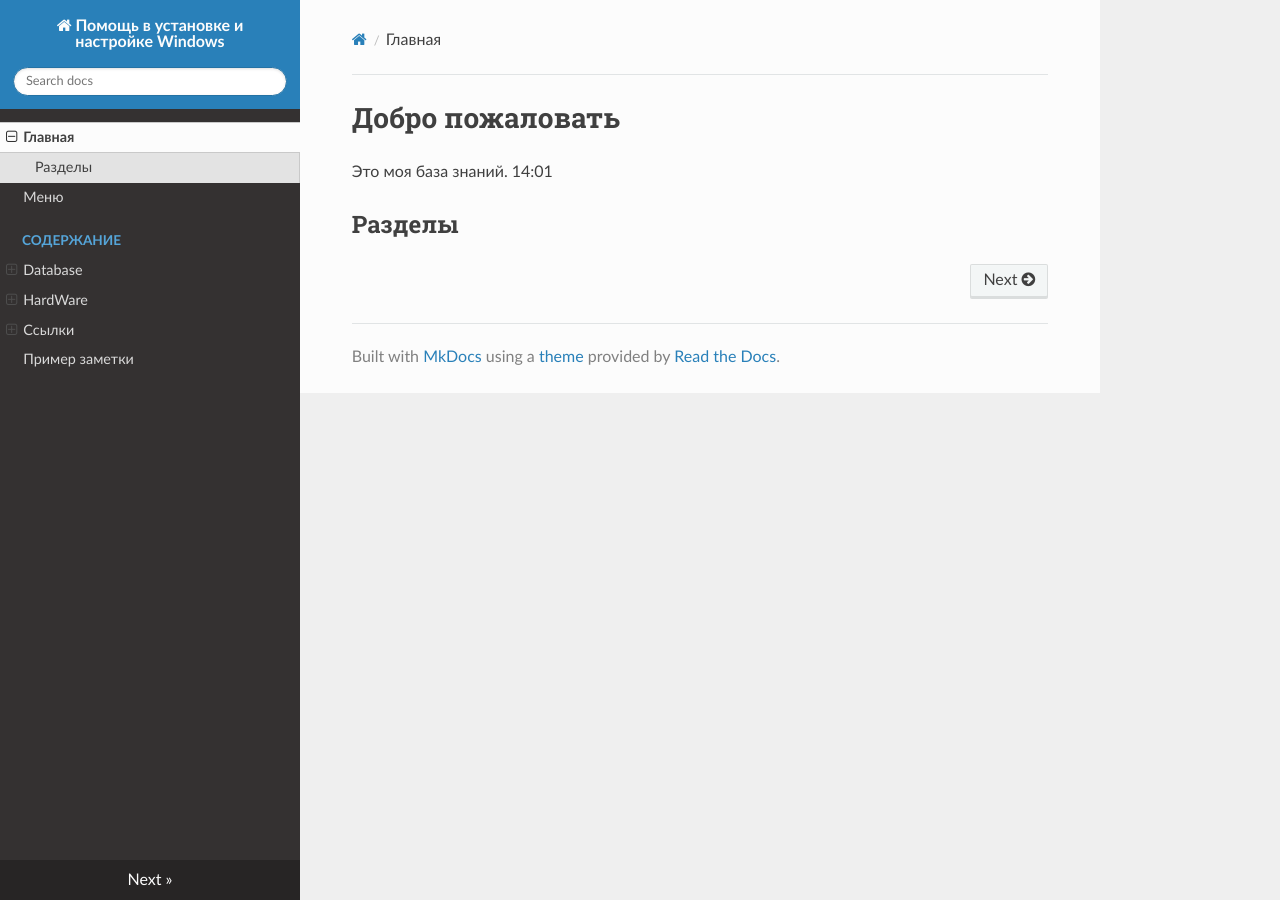
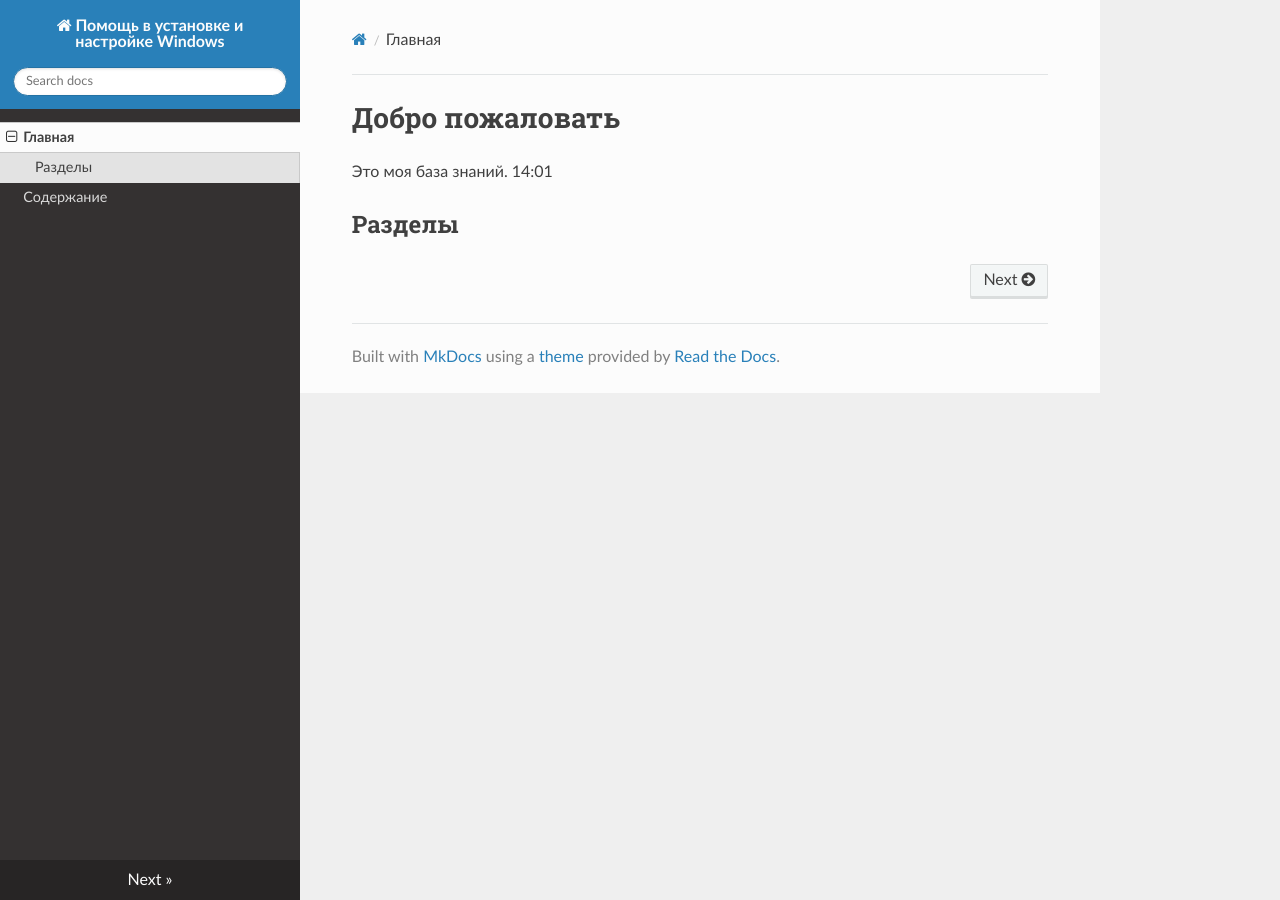
Before and after one commit to SergeiKirillov/sergeikirillov.github.io, an MkDocs documentation site: the page built from docs/index.md, in a window 1280 px wide. Built offline with MkDocs 1.6.1, drawn with Linux system fonts in a browser that asks for light colours; nearby versions of some CDN libraries; old or Windows-style settings are respelled for this version of MkDocs; some of the changed lines change nothing that is shown.

Commit message:
Update mkdocs.yml

```diff
--- a/mkdocs.yml
+++ b/mkdocs.yml
@@ -6,43 +6,7 @@ theme: readthedocs
 
 nav:
   - Главная: index.md
-  - Меню: content.md
-  - Содержание:
-      - Database:
-          - Клиенты: DataBase/Clients.md
-      - HardWare:
-          - HDD:
-              - Тестирование: HardWare/HDD/Тестирование.md
-          - Printer:
-              - Картридж: HardWare/Printer/Картридж.md
-          - USB:
-              - Воссстановление: HardWare/USB/Воссстановление.md
-      - Ссылки:
-          - Download:
-              - Управление загруками: Link/Download/Manager.md
-          - Драйвер:
-              - Сборки: Link/Driver/Pack.md
-          - Google:
-              - Данные аккаунта: Link/Google/AkkauntData.md
-              - Анти пользователь: Link/Google/AntiUser.md
-              - Keep: Link/Google/Keep.md
-          - MicroSoft:
-              - Ресурсы: Link/MicroSoft/Resursi.md
-          - Операционные системы:
-              - Linux: Link\OC\Linux.md
-              - Windows: Link\OC\Windows.md
-          - Поиск уязвимости:
-              - Дырки: Link\Search\Bag.md
-          - Техника:
-              - Автомобили: Link\Tehnika\Car.md
-          - Torrent:
-              - Сайты: Link\Torrent\Sait.md
-              - WWWW: Link\Torrent\WWW.md
-          - Обучающие ресурсы: Link\InternetLean.md
-          - Сайты РК: Link\RK.md
-          - Сайты с софтом: Link\soft.md
-
-      - Пример заметки: note1.md
+  - Содержание: content.md
 
 markdown_extensions:
   - admonition
```
